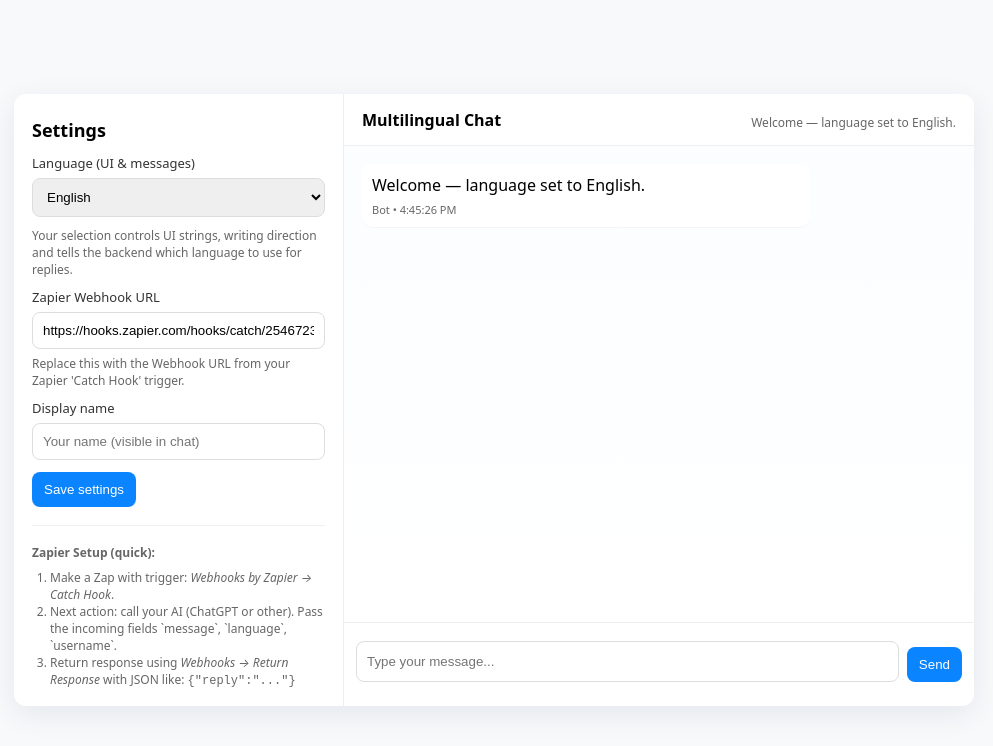
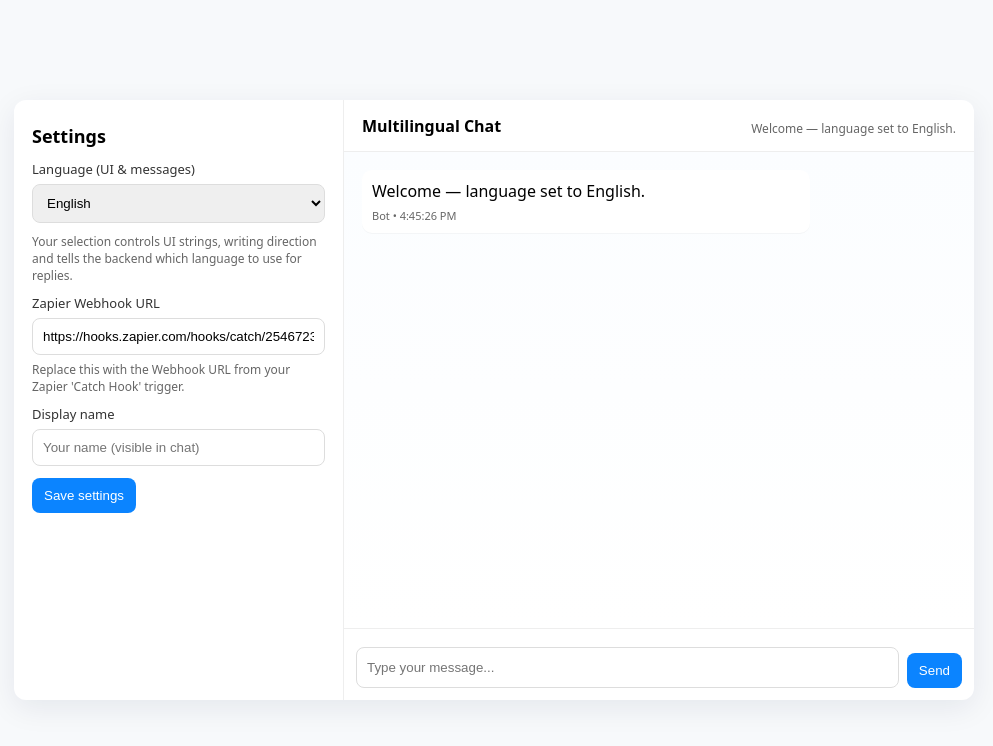
Before and after one commit to kurtallenk/chat, a plain HTML site: page index.html in a window 1280 px wide. Shown: the whole page, without its empty margins (146-1139 px from the left). Drawn offline with Linux system fonts and the light colour scheme.

Commit message:
modified

```diff
--- a/index.html
+++ b/index.html
@@ -55,15 +55,6 @@
       <input id="username" placeholder="Your name (visible in chat)" />
 
       <button id="saveBtn">Save settings</button>
-
-      <hr style="margin:18px 0;border:none;border-top:1px solid #f0f0f0" />
-      <div class="small"><strong>Zapier Setup (quick):</strong>
-        <ol style="padding-left:18px;margin:8px 0 0">
-          <li>Make a Zap with trigger: <em>Webhooks by Zapier → Catch Hook</em>.</li>
-          <li>Next action: call your AI (ChatGPT or other). Pass the incoming fields `message`, `language`, `username`.</li>
-          <li>Return response using <em>Webhooks → Return Response</em> with JSON like: <code>{"reply":"..."}</code></li>
-        </ol>
-      </div>
 
     </div>
 
```
